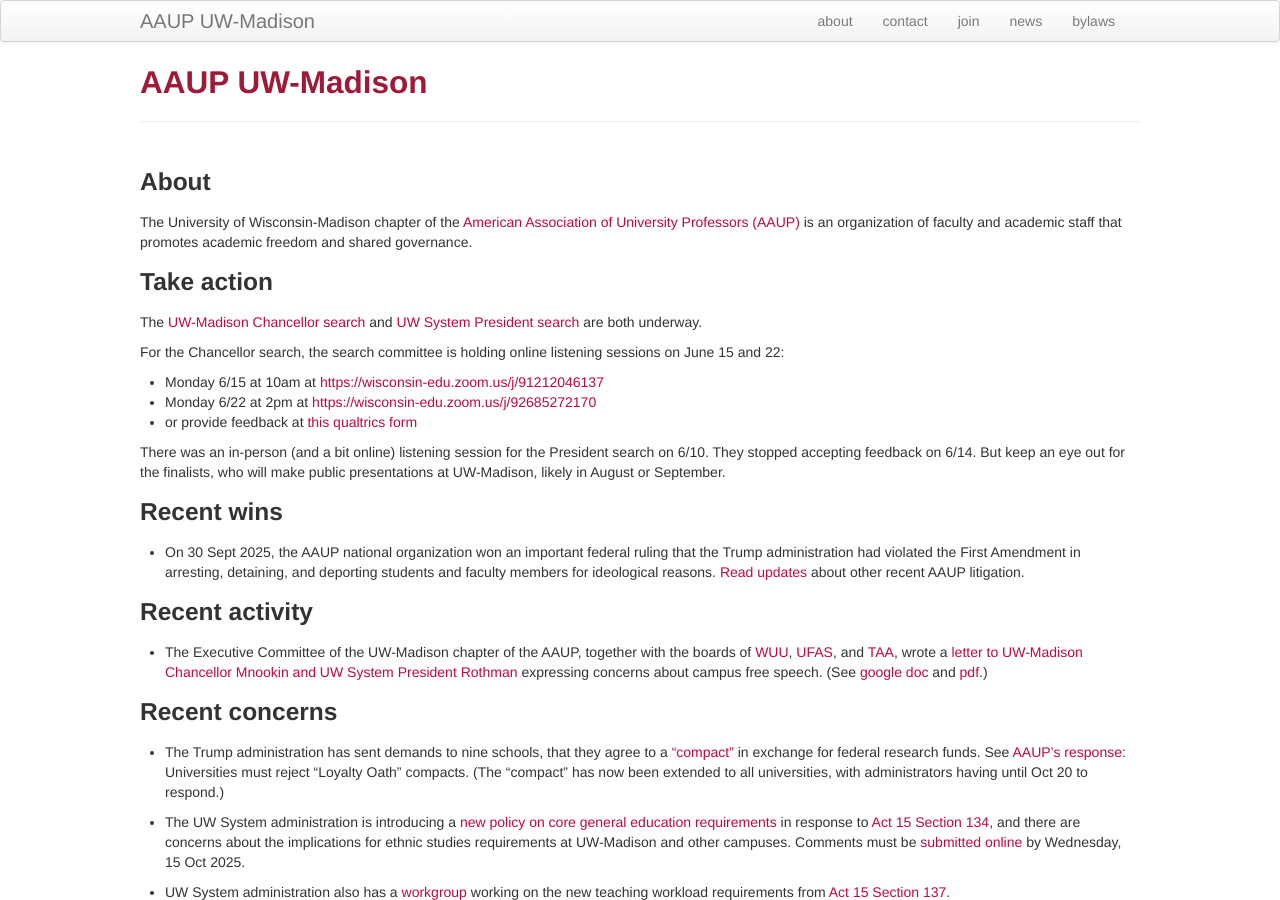
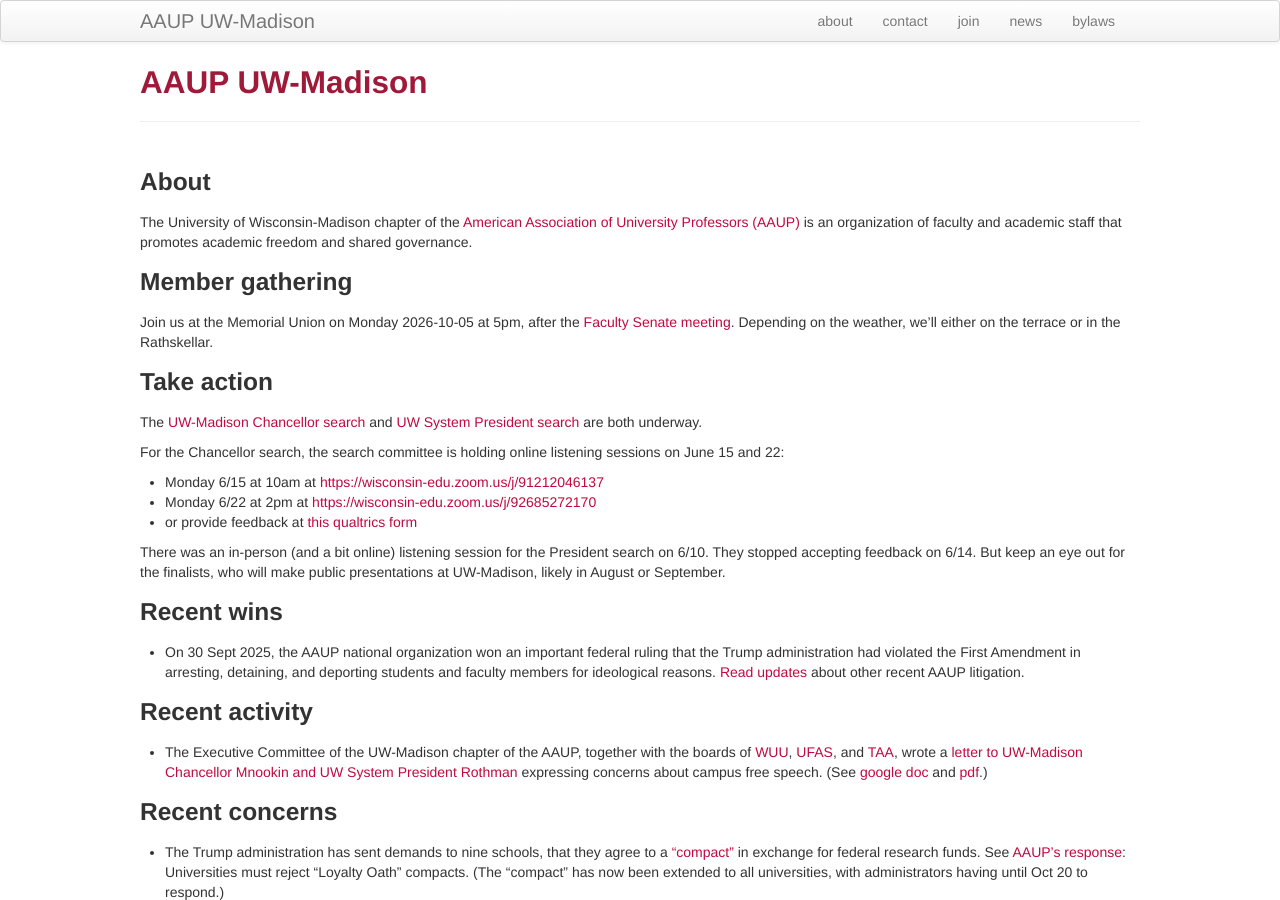
Before and after one commit to aaupmadison/aaupmadison.github.io, a Jekyll site: the page built from index.md, in a window 1280 px wide and 900 px high. Built offline with Jekyll 4.4.1, drawn with Linux system fonts in a browser that asks for light colours.

Commit message:
index.md: member gathering 2026-10-05

```diff
--- a/index.md
+++ b/index.md
@@ -9,6 +9,14 @@ description: UW-Madison chapter of the American Association of University Profes
 The University of Wisconsin-Madison chapter of the <a href="https://aaup.org">American
 Association of University Professors (AAUP)</a> is an organization of faculty and
 academic staff that promotes academic freedom and shared governance.
+
+### Member gathering
+
+Join us at the Memorial Union on Monday 2026-10-05 at 5pm, after the
+[Faculty Senate meeting](https://kb.wisc.edu/sof/page.php?id=92716).
+Depending on the weather, we'll either on the terrace or in the
+Rathskellar.
+
 
 ### Take action
 
```
